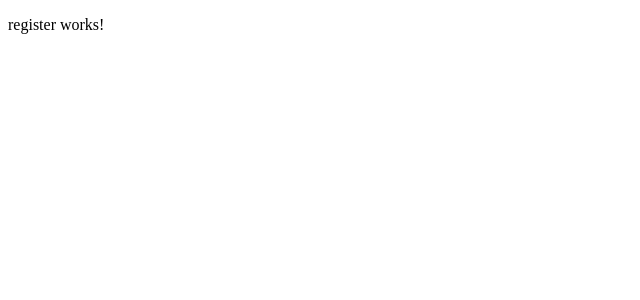
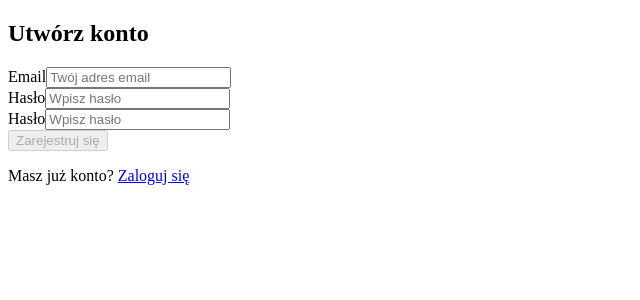
Before and after one commit to WiktorGruszczynski/softwaremind-recruitment-task, an Angular app in the folder frontend/: page /register in a window 1280 px wide. Shown: the top 300 px of the page, without its empty margins (0-640 px from the left). Built offline with nearby package versions, Linux system fonts and the light colour scheme.

Commit message:
feat: improve frontend quality

```diff
--- a/frontend/src/app/app.routes.ts
+++ b/frontend/src/app/app.routes.ts
@@ -2,10 +2,26 @@ import { Routes } from '@angular/router';
 import { HomeComponent } from './home/home.component';
 import { LoginComponent } from './auth/login/login.component';
 import { RegisterComponent } from './auth/register/register.component';
+import { authGuard } from './core/guards/auth.guard';
+import { guestGuard } from './core/guards/guest.guard';
 
 export const routes: Routes = [
-    { path: '', component: HomeComponent},
-    { path: 'login', component: LoginComponent},
-    { path: 'register', component: RegisterComponent},
-    { path: '**', redirectTo: '/home'}
+    {
+        path: '',
+        component: HomeComponent,
+        canActivate: [authGuard]
+    },
+
+    {
+        path: 'login',
+        component: LoginComponent,
+        canActivate: [guestGuard]
+    },
+    {
+        path: 'register',
+        component: RegisterComponent,
+        canActivate: [guestGuard]
+    },
+
+    { path: '**', redirectTo: ''}
 ];
--- a/frontend/src/app/auth/auth.service.ts
+++ b/frontend/src/app/auth/auth.service.ts
@@ -13,4 +13,10 @@ export class AuthService {
       `${this.apiUrl}/auth/login`, credentials
     )
   }
+
+  register(credentials: any) {
+    return this.http.post(
+      `${this.apiUrl}/auth/register`, credentials
+    )
+  }
 }
--- a/frontend/src/app/auth/login/login.component.html
+++ b/frontend/src/app/auth/login/login.component.html
@@ -25,5 +25,9 @@
         <button type="submit" [disabled]="loginForm.invalid">
             Zaloguj
         </button>
+
+        <div class="register-link">
+            <p>Nie masz konta? <a routerLink="/register">Zarejestruj się</a></p>
+        </div>
     </form>
 </div>
--- a/frontend/src/app/auth/login/login.component.ts
+++ b/frontend/src/app/auth/login/login.component.ts
@@ -3,15 +3,21 @@ import { Component, inject } from '@angular/core';
 import { ReactiveFormsModule, FormGroup, FormControl, Validators } from '@angular/forms';
 import { AuthService } from '../auth.service';
 import { HttpErrorResponse } from '@angular/common/http';
+import { Router, RouterLink } from '@angular/router';
 
 @Component({
   selector: 'app-login',
-  imports: [CommonModule, ReactiveFormsModule],
+  imports: [
+    CommonModule,
+    ReactiveFormsModule,
+    RouterLink
+  ],
   templateUrl: './login.component.html',
   styleUrl: './login.component.css'
 })
 export class LoginComponent {
   private authService = inject(AuthService);
+  private router = inject(Router)
 
   loginForm = new FormGroup({
     email: new FormControl('', {
@@ -32,17 +38,22 @@ export class LoginComponent {
         next: (response: any) => {
           localStorage.setItem('token', response.token)
           console.log("Success")
+
+          this.router.navigate(['/']);
         },
         error: (err: HttpErrorResponse) => {
+          if (err.error && typeof err.error === 'object'){
+            console.log(err.error.message)
+            return;
+          }
+
           console.log("Invalid credentials")
+
         }
       })
     }
     else {
       console.log("Invalid input")
-
-      // Clear form
-      this.loginForm.markAllAsTouched()
     }
   }
 }
--- a/frontend/src/app/auth/register/register.component.html
+++ b/frontend/src/app/auth/register/register.component.html
@@ -1 +1,30 @@
-<p>register works!</p>
+<div class="register-container">
+  <form [formGroup]="registerForm" (ngSubmit)="onSubmit()">
+    <h2>Utwórz konto</h2>
+
+    <div class="form-field">
+      <label for="email">Email</label>
+      <input id="email" type="email" formControlName="email" placeholder="Twój adres email">
+    </div>
+
+    <div class="form-field">
+      <label for="password">Hasło</label>
+      <input id="password" type="password" formControlName="password" placeholder="Wpisz hasło">
+    </div>
+
+    <div class="form-field">
+      <label for="confirm-password">Hasło</label>
+      <input id="confirm-password" type="password" formControlName="confirmPassword" placeholder="Wpisz hasło">
+    </div>
+
+    <button type="submit"
+            [disabled]="registerForm.invalid"
+            class="bg-brand hover:bg-blue-700 active:bg-blue-800 shadow-lg shadow-blue-200">
+      Zarejestruj się
+    </button>
+
+    <div class="login-link">
+      <p>Masz już konto? <a routerLink="/login">Zaloguj się</a></p>
+    </div>
+  </form>
+</div>
--- a/frontend/src/app/auth/register/register.component.ts
+++ b/frontend/src/app/auth/register/register.component.ts
@@ -1,11 +1,53 @@
-import { Component } from '@angular/core';
+import { Component, inject } from '@angular/core';
+import { FormBuilder, FormGroup, Validators, ReactiveFormsModule, FormControl } from '@angular/forms';
+import { Router, RouterLink } from '@angular/router';
+import { AuthService } from '../auth.service';
+import { HttpErrorResponse } from '@angular/common/http';
 
 @Component({
   selector: 'app-register',
-  imports: [],
+  standalone: true,
+  imports: [ReactiveFormsModule, RouterLink],
   templateUrl: './register.component.html',
   styleUrl: './register.component.css'
 })
 export class RegisterComponent {
+  private authService = inject(AuthService);
 
+  registerForm = new FormGroup({
+    email: new FormControl('', {
+      validators: [Validators.required, Validators.email],
+      nonNullable: true
+    }),
+    password: new FormControl('', {
+      validators: [Validators.required, Validators.minLength(8), Validators.maxLength(64)],
+      nonNullable: true
+    }),
+    confirmPassword: new FormControl('', {
+      validators: [Validators.required, Validators.minLength(8), Validators.maxLength(64)],
+      nonNullable: true
+    })
+  })
+
+  onSubmit() {
+    if (this.registerForm.valid) {
+      const data = this.registerForm.getRawValue();
+
+      this.authService.register(data).subscribe({
+        next: (response: any) => {
+          console.log("success")
+        },
+        error: (err: HttpErrorResponse) => {
+          if (err.error && typeof err.error === 'object'){
+            console.log(err.error.message)
+            return;
+          }
+
+          console.log("Something went wrong")
+        }
+      })
+    } else {
+      console.log("Invalid input")
+    }
+  }
 }
--- /dev/null
+++ b/frontend/src/app/core/guards/auth.guard.ts
@@ -0,0 +1,15 @@
+import { inject } from '@angular/core';
+import { Router, CanActivateFn } from '@angular/router';
+
+export const authGuard: CanActivateFn = (route, state) => {
+  const router = inject(Router);
+  const token = localStorage.getItem('token');
+
+  if (token) {
+    return true;
+  }
+
+  //No token - redirect to login
+  router.navigate(['/login']);
+  return false;
+};
--- /dev/null
+++ b/frontend/src/app/core/guards/guest.guard.ts
@@ -0,0 +1,14 @@
+import { inject } from '@angular/core';
+import { Router, CanActivateFn } from '@angular/router';
+
+export const guestGuard: CanActivateFn = (route, state) => {
+  const router = inject(Router);
+  const token = localStorage.getItem('token');
+
+  if (token) {
+    router.navigate(['/']);
+    return false;
+  }
+
+  return true;
+};
--- a/frontend/src/app/home/home.component.html
+++ b/frontend/src/app/home/home.component.html
@@ -1 +1,17 @@
-<p>home works!</p>
+<nav class="flex items-center justify-between p-4 bg-white shadow-md">
+  <div class="text-xl font-bold text-gray-800">
+    Moja Aplikacja
+  </div>
+
+  <button
+    (click)="onLogout()"
+    class="px-6 py-2 text-white bg-brand hover:bg-blue-700 active:bg-blue-800 shadow-lg shadow-blue-200 rounded-lg transition-all"
+  >
+    Wyloguj się
+  </button>
+</nav>
+
+<main class="p-8">
+  <h1>Witaj na stronie głównej!</h1>
+  <p>To jest chroniona zawartość dostępna tylko dla zalogowanych użytkowników.</p>
+</main>
--- a/frontend/src/app/home/home.component.ts
+++ b/frontend/src/app/home/home.component.ts
@@ -1,11 +1,18 @@
-import { Component } from '@angular/core';
+import { Component, inject } from '@angular/core';
+import { Router } from '@angular/router';
 
 @Component({
   selector: 'app-home',
+  standalone: true,
   imports: [],
   templateUrl: './home.component.html',
   styleUrl: './home.component.css'
 })
 export class HomeComponent {
+  private router = inject(Router);
 
+  onLogout() {
+    localStorage.removeItem('token');
+    this.router.navigate(['/login']);
+  }
 }
```
Also changed, not shown: 1 other file (tests, documents, lock files or other folders).
